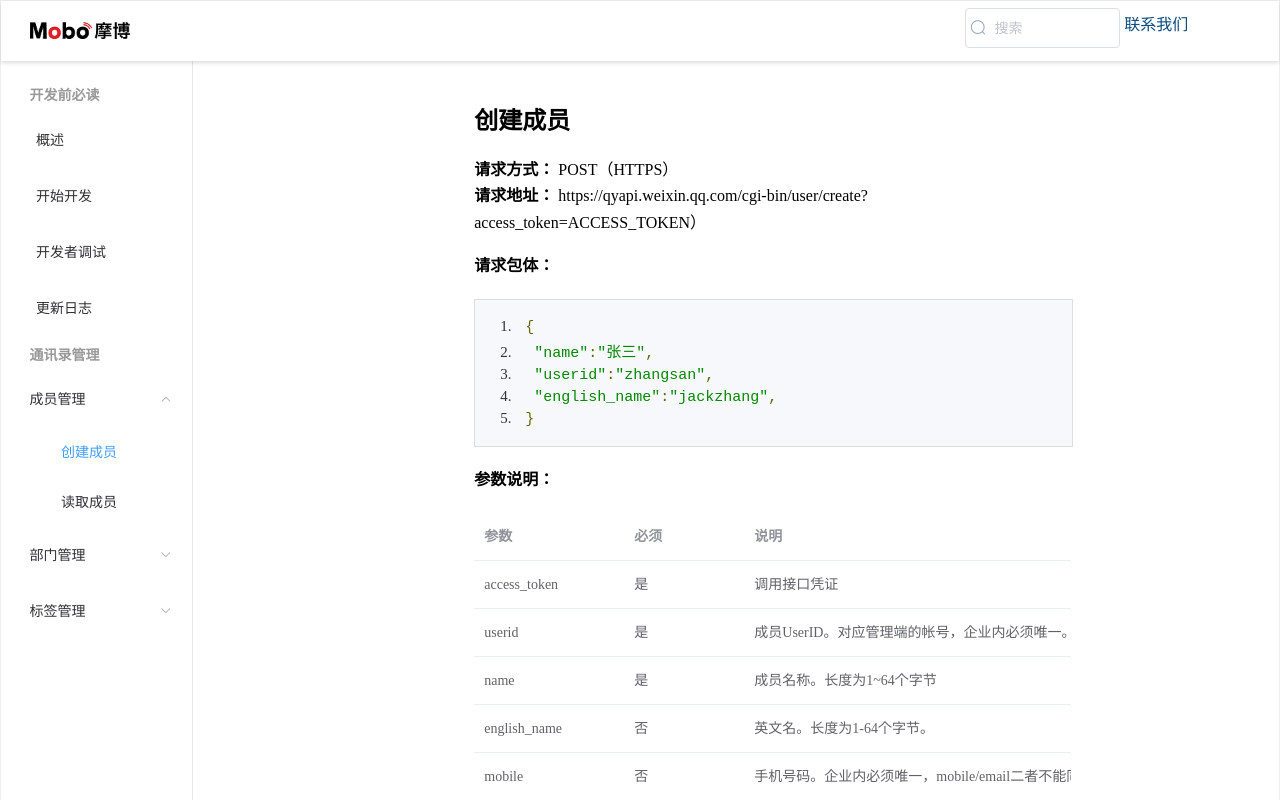
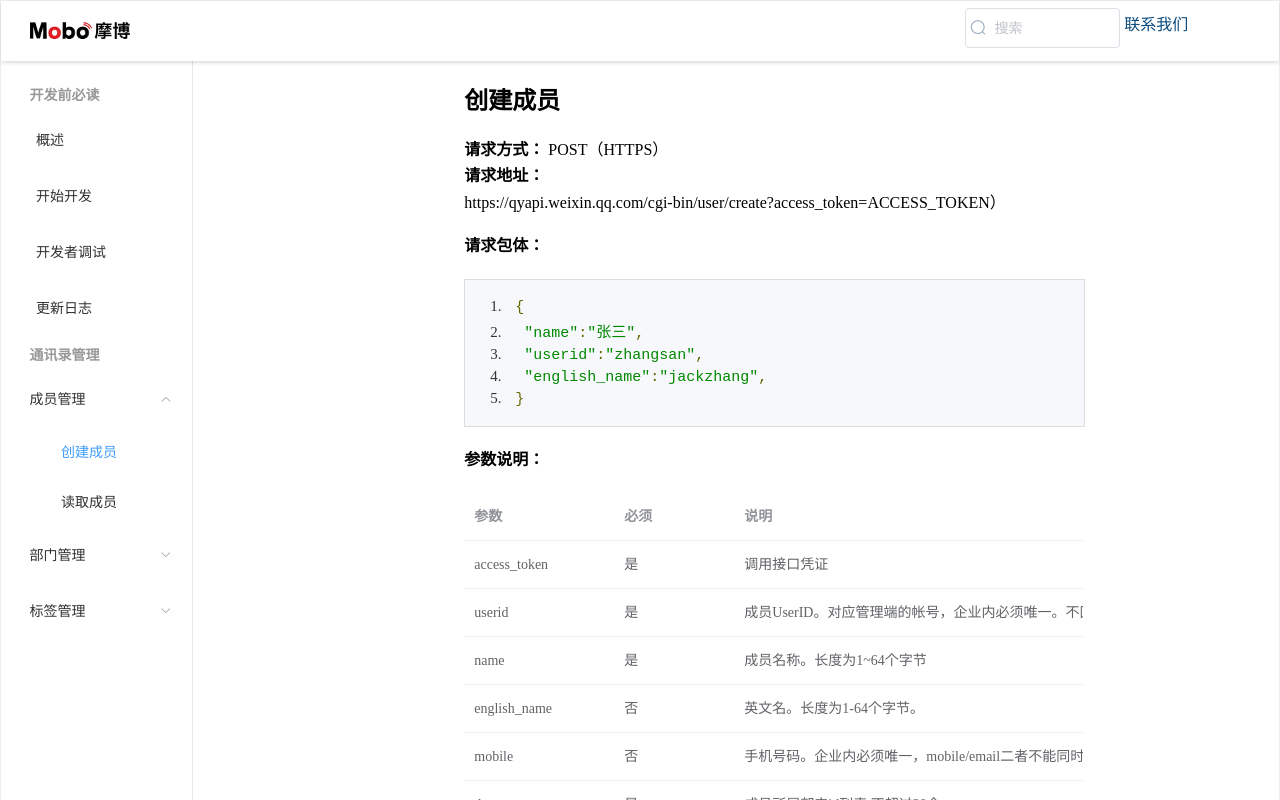
Before and after one commit to LRDundefind/openapi_doc, a Vue app: page /#/createMember in a window 1280 px wide. Shown: the top 800 px of the page. Built offline with nearby package versions, Linux system fonts and the light colour scheme; what vue-resource would draw is missing.

Commit message:
兼容 火狐浏览器滚动条问题

```diff
--- a/src/App.vue
+++ b/src/App.vue
@@ -1,6 +1,6 @@
 <template>
-    <el-container :style="{height: clientHeight +'px'}" style="border: 1px solid #eee">
-            <el-container>
+    <!--<el-container :style="{height: clientHeight +'px'}" style="border: 1px solid #eee">-->
+    <el-container style="border: 1px solid #eee">
         <el-header id="header">
             <el-row>
                 <el-col :span="17">
@@ -14,17 +14,17 @@
                 </el-col>
                 <el-col :span="3">
                     <h4 class="header-text">联系我们</h4>
+                    <!--<router-link to="/address">联系我们</router-link>-->
                 </el-col>
             </el-row>
         </el-header>
-
-            <el-container>
+        <el-main>
+        <el-container  :style="{height: clientHeight +'px'}">
             <el-aside width="15%" id="aside">
                 <el-menu default-active="/createMember" :router="true">
                     <div class="el-menu-title">
                         开发前必读
                     </div>
-
                     <el-menu-item index='/summary'>
                         <span slot="title" class="li-text">概述</span>
                     </el-menu-item>
@@ -70,6 +70,7 @@
                     </li>
                 </el-menu>
             </el-aside>
+
             <el-main id="main-right">
                 <div class="view">
                     <transition name="fade">
@@ -78,11 +79,10 @@
                 </div>
             </el-main>
         </el-container>
+        </el-main>
     </el-container>
-    </el-container>
+    <!--</el-container>-->
 </template>
-
-
 
 
 <script>
@@ -133,9 +133,14 @@
 
 <style>
     /*主体*/
+    body{
+        overflow-y: hidden;
+    }
+
     .el-main {
         border: 0;
         background-color: #ffffff;
+        padding: 0!important;
         /*overflow-x: hidden;*/
     }
 
@@ -264,6 +269,7 @@
     #app main .aside .is-active {
         color: #475669;
     }
+
     img {
         margin-left: 1%;
     }
@@ -326,15 +332,16 @@
         background-color: #F5F5F5;
     }
 
-    .li-text{
+    .li-text {
         padding-left: 10%;
         overflow-x: hidden;
         overflow-y: auto;
     }
-    .group{
+
+    .group {
         width: 70%;
-        margin: 0!important;
-        padding-left: 25%!important;
+        margin: 0 !important;
+        padding-left: 25% !important;
         /*margin-left: 15%;*/
     }
 
```
Lines whose indentation alone changed are shown as unchanged.
